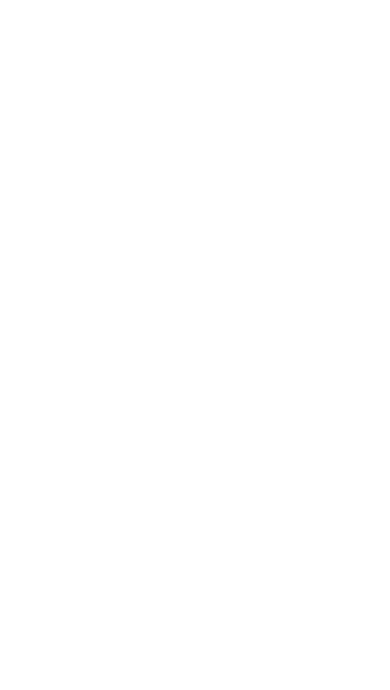
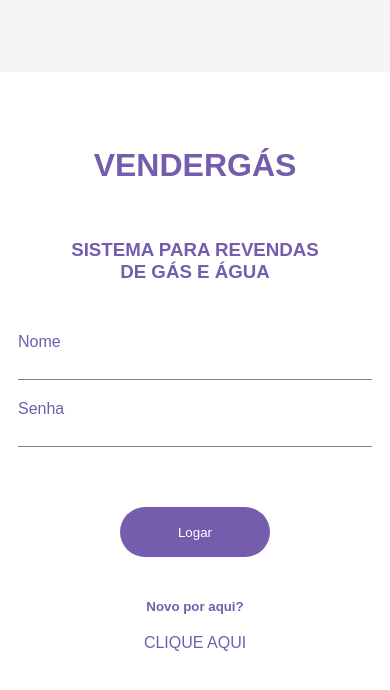
Before and after one commit to Daniels7k/Vendergas-React, a React (Create React App) app: page /login in a window 390 px wide. Shown: the top 690 px of the page. Built offline with nearby package versions, Linux system fonts and the light colour scheme.

Commit message:
Page Login criada e adicionada a AppRoute

```diff
--- a/src/AppRoutes.js
+++ b/src/AppRoutes.js
@@ -5,13 +5,16 @@
     Routes,
     Navigate
 } from "react-router-dom"
+import Login from "./Pages/Login"
+
+
 
 function AppRoutes () {
     return (
         <Router>
             <Routes>
-            <Route exact path="/login" />
-            <Route exact path="/home" />
+            <Route exact path="/login" element={<Login/>}  />
+
             </Routes>
         </Router>
     )
--- /dev/null
+++ b/src/Pages/Login/index.js
@@ -0,0 +1,42 @@
+import React from "react"
+import "./style.css"
+
+
+function Login() {
+    return (
+        <div className="container">
+            <div className="box" />
+            <div className="box2">
+                <div className="header">
+                    <h1>VENDERGÁS</h1>
+                    <h3>SISTEMA PARA REVENDAS DE GÁS E ÁGUA</h3>
+                </div>
+                <form className="form" >
+
+                    <div className="field">
+                        {/* name */}
+                        <label htmlFor="name">Nome</label>
+                        <input type="text" name="name" className="inputBox" />
+                    </div>
+
+                    <div className="field">
+                        {/* Password */}
+                        <label htmlFor="password">Senha</label>
+                        <input type="password" name="password" className="inputBox" />
+                    </div>
+
+                    <div className="actions">
+                        <button type="submit">Logar</button>
+                    </div>
+                </form>
+
+                <div className="registro">
+                    <h5>Novo por aqui? </h5>
+                    CLIQUE AQUI
+                </div>
+            </div>
+        </div>
+    )
+}
+
+export default Login
--- /dev/null
+++ b/src/Pages/Login/style.css
@@ -0,0 +1,155 @@
+body {
+    margin: 0;
+    background-color: whitesmoke;
+    font-family: 'Raleway', sans-serif;
+    color: #745dac;
+}
+
+h2 {
+    font-family: 'Oleo Script Swash Caps', cursive;
+    font-size: 30px;
+    letter-spacing: 4px;
+    color: gray;
+    padding: 0;
+    margin: 0;
+}
+
+.container {
+    display: flex;
+    justify-content: center;
+    align-items: center;
+
+    width: 100vw;
+    height: 100vh;
+}
+
+
+.box {
+    border: 1px solid #745dac ;
+    background-position: center;
+    background-repeat: no-repeat;
+    background-size: 500px;
+    background-image: url(https://vendergas.com.br/logo.c037bd80.svg);
+    width: 550px;
+    height: 700px;
+    background-color: white;
+}
+
+.box h1{
+    text-align: center;
+}
+
+.box2 {
+    width: 500px;
+    height: 700px;
+    background-color: white
+}
+
+
+.header {
+    text-align: center;
+}
+
+.header h1 {
+    color: #745dac;
+    margin-bottom: 55px;
+    margin-top: 75px;
+}
+
+.header h3 {
+    color: #745dac ;
+    max-width: 70%;
+    margin: auto;
+}
+
+.form {
+    display: flex;
+    flex-direction: column;
+    align-items: center;
+    width: 100%;
+    margin-top: 50px;
+}
+
+.field label {
+    display: block;
+    margin-bottom: 10px;
+}
+
+.field input {
+    width: 350px;
+    margin-bottom: 20px;
+    border-style: none;
+    border-bottom: 1px solid gray;
+    outline: none;
+
+}
+
+.form a {
+    margin-left: 300px;
+    text-decoration: none;
+    color: green;
+}
+
+.form button {
+    margin-top: 40px;
+    margin-bottom: 20px;
+    width: 150px;
+    height: 50px;
+    border-radius: 100px;
+    color: white;
+    background-color: #745dac;
+    border: none;
+}
+
+.form button:hover{
+    color: white;
+    cursor: pointer;
+    background-color: #5b4d99;
+}
+
+.container p {
+    margin: 0px;
+    padding: 0px;
+}
+
+.ou {
+    display: flex;
+    justify-content: center;
+    align-items: center;
+
+}
+
+.ou img {
+    margin-right: 15px;
+    width: 40px;
+    height: 40px;
+
+}
+
+.registro {
+    text-align: center;
+}
+.registro h5{
+ margin-bottom: 20px;
+}
+
+.alert{
+    margin: auto;
+    background-color: none;
+    height: 20px;
+    width: 80%;
+}
+
+
+@media screen and (max-width: 900px) {
+    .box {
+        border: none;
+        background-position: center;
+        background-repeat: no-repeat;
+        background-image: url(https://vendergas.com.br/logo.c037bd80.svg);
+        width: 0px;
+        height: 0px;
+        background-color: white;
+    }
+
+}
```
